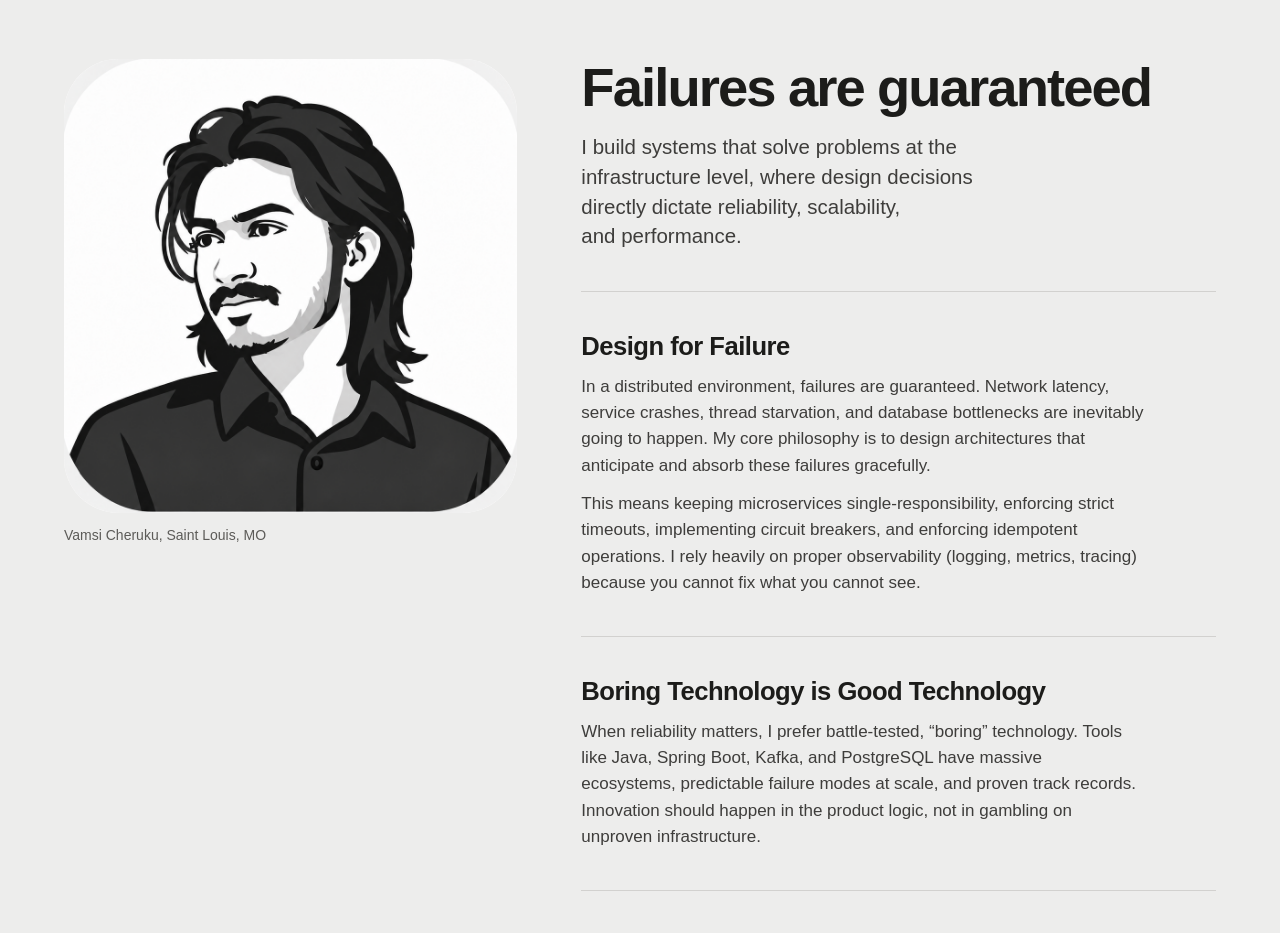
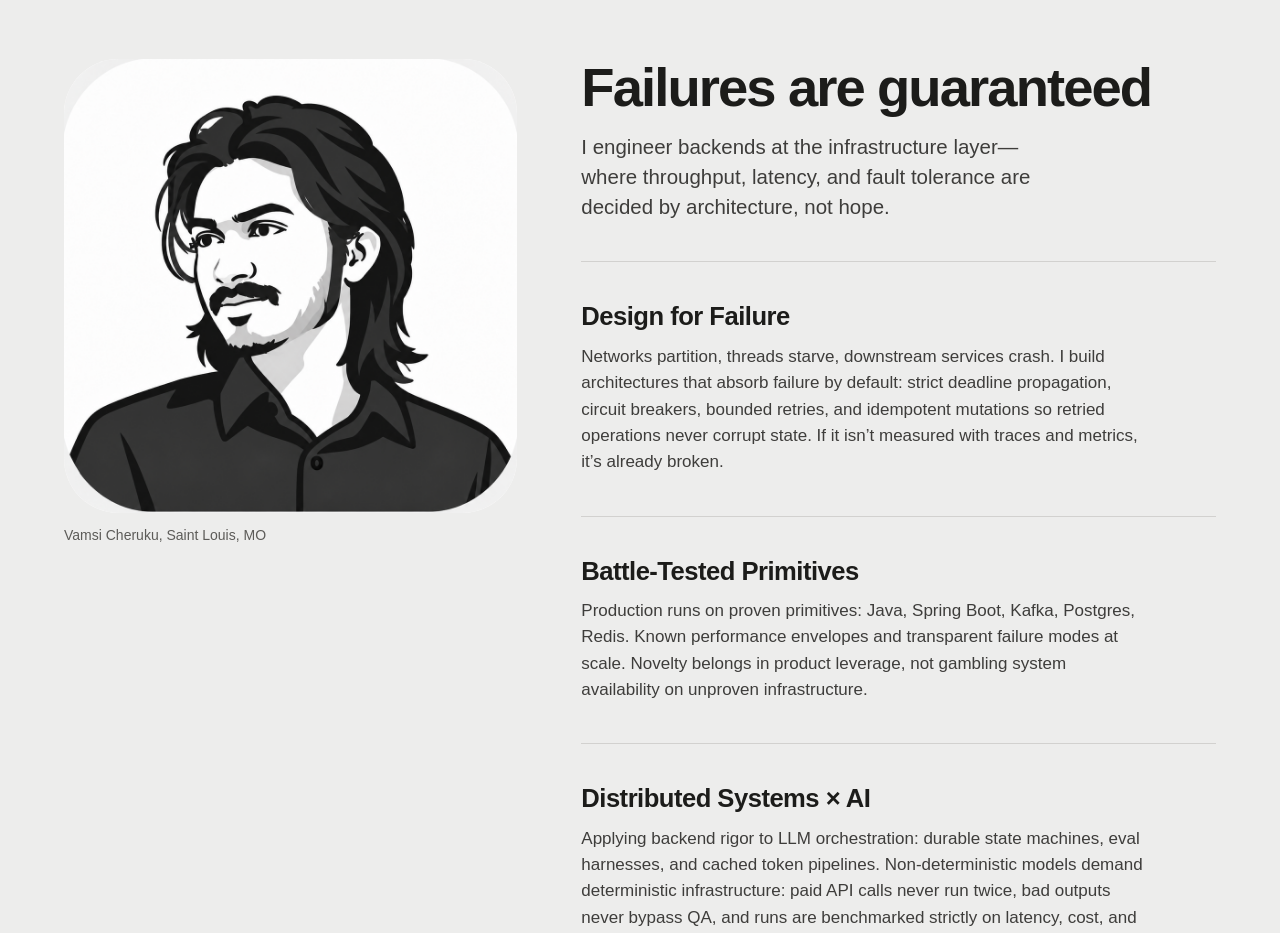
Before and after one commit to Vamsi-027/Portfolio, a Next.js app: page / in a window 1280 px wide. Shown: the part 7340-8273 px from the top of the page. Built offline with nearby package versions, Linux system fonts and the light colour scheme; a web font is replaced by a local one.

Commit message:
copy(about): rewrite philosophy and technical principles to be concise and high-leverage

```diff
--- a/components/About.js
+++ b/components/About.js
@@ -4,20 +4,19 @@ const rules = [
   {
     title: 'Design for Failure',
     body: [
-      'In a distributed environment, failures are guaranteed. Network latency, service crashes, thread starvation, and database bottlenecks are inevitably going to happen. My core philosophy is to design architectures that anticipate and absorb these failures gracefully.',
-      'This means keeping microservices single-responsibility, enforcing strict timeouts, implementing circuit breakers, and enforcing idempotent operations. I rely heavily on proper observability (logging, metrics, tracing) because you cannot fix what you cannot see.',
+      'Networks partition, threads starve, downstream services crash. I build architectures that absorb failure by default: strict deadline propagation, circuit breakers, bounded retries, and idempotent mutations so retried operations never corrupt state. If it isn’t measured with traces and metrics, it’s already broken.',
     ],
   },
   {
-    title: 'Boring Technology is Good Technology',
+    title: 'Battle-Tested Primitives',
     body: [
-      'When reliability matters, I prefer battle-tested, “boring” technology. Tools like Java, Spring Boot, Kafka, and PostgreSQL have massive ecosystems, predictable failure modes at scale, and proven track records. Innovation should happen in the product logic, not in gambling on unproven infrastructure.',
+      'Production runs on proven primitives: Java, Spring Boot, Kafka, Postgres, Redis. Known performance envelopes and transparent failure modes at scale. Novelty belongs in product leverage, not gambling system availability on unproven infrastructure.',
     ],
   },
   {
-    title: 'Current Explorations',
+    title: 'Distributed Systems × AI',
     body: [
-      'My M.S. in AI pulled me to where distributed systems meet ML: agent pipelines, evals, and the queues and caches that stop a paid model call from running twice. I build them daily with Claude Code and Codex, and I judge them the way I judged Kural: speed, failure rate, cost.',
+      'Applying backend rigor to LLM orchestration: durable state machines, eval harnesses, and cached token pipelines. Non-deterministic models demand deterministic infrastructure: paid API calls never run twice, bad outputs never bypass QA, and runs are benchmarked strictly on latency, cost, and failure rate.',
     ],
   },
 ]
@@ -37,7 +36,7 @@ const About = () => {
           <div className="about__head">
             <h2 id="about-title">Failures are guaranteed</h2>
             <p className="lead">
-              I build systems that solve problems at the infrastructure level, where design decisions directly dictate reliability, scalability, and performance.
+              I engineer backends at the infrastructure layer—where throughput, latency, and fault tolerance are decided by architecture, not hope.
             </p>
           </div>
           <ol className="rules">
```
